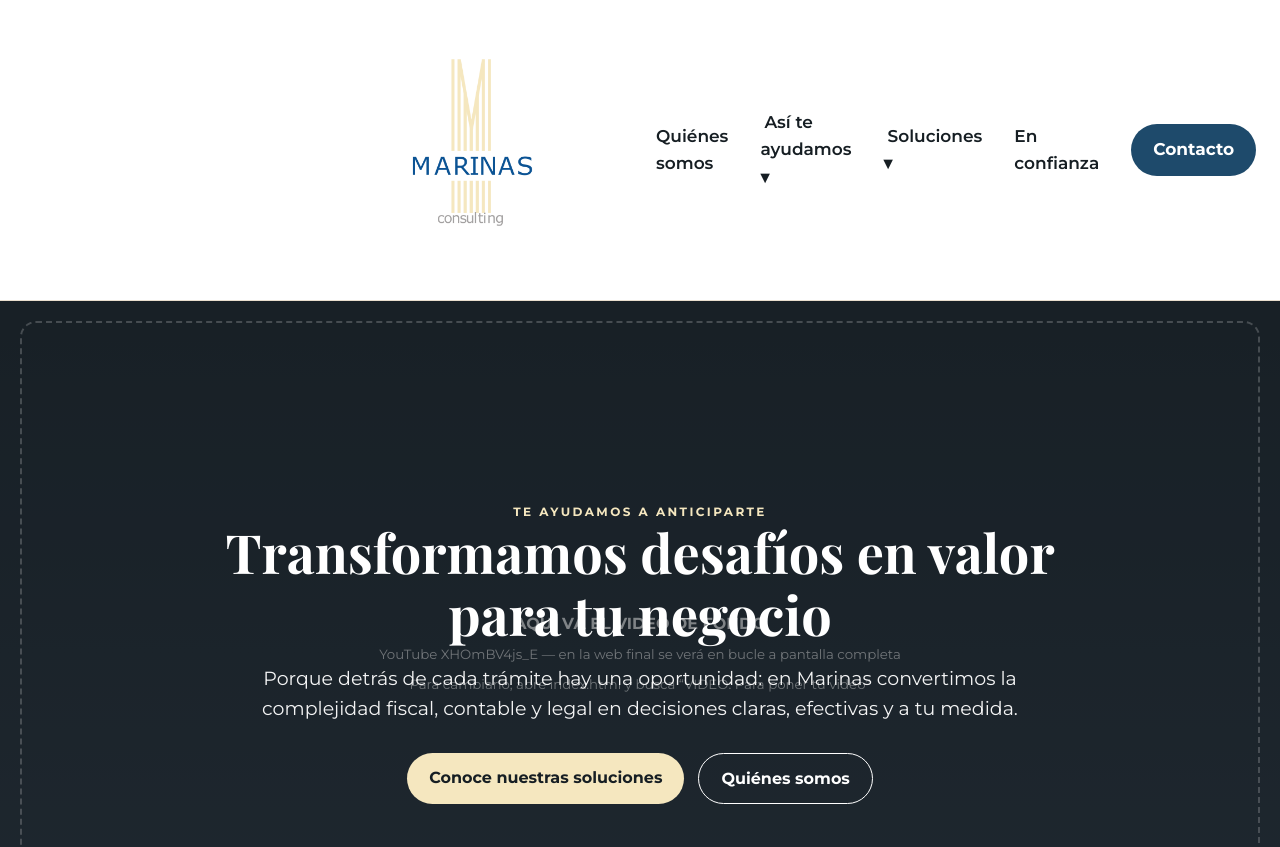
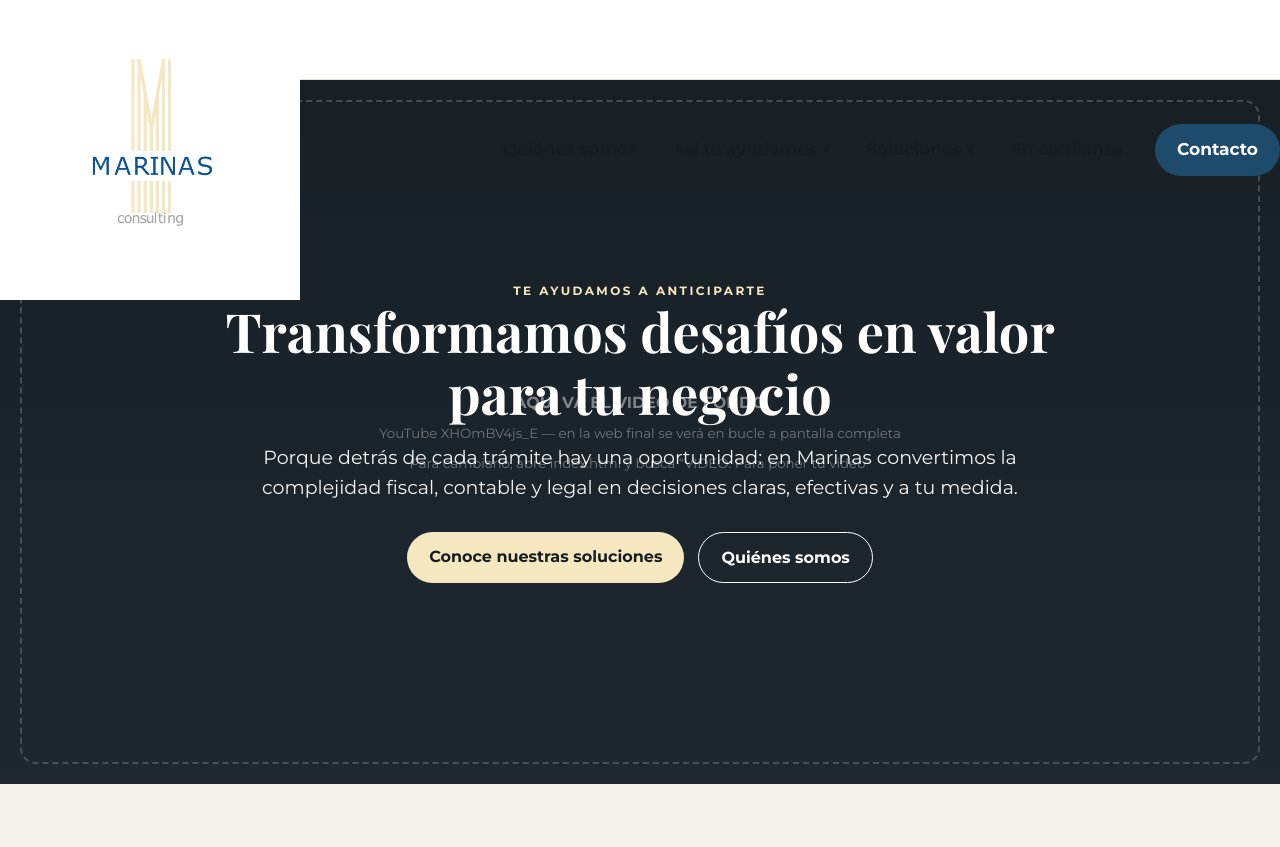
Before and after one commit to imarinas73/imarinas-web, a plain HTML site: page index.html in a window 1280 px wide. Shown: the top 847 px of the page. Drawn offline with nearby package versions, Linux system fonts and the light colour scheme.

Commit message:
Update index.html

```diff
--- a/index.html
+++ b/index.html
@@ -14,8 +14,8 @@ body{margin:0;font-family:Montserrat,system-ui,sans-serif;color:var(--texto);bac
 a{color:inherit;text-decoration:none}
 h1,h2,h3{font-family:"Playfair Display",serif;line-height:1.15;margin:0 0 12px}
 /* CABECERA - logo grande izquierda, menú derecha */
-header{position:sticky;top:0;z-index:50;background:#FFFFFF;color:#161E23;border-bottom:1px solid #E9DECD;overflow;visible}
-.header-inner{max-width:640px;margin:0 auto;display:flex;align-items:center;justify-content:space-between;gap:32px;padding:0px 0px}
+header{position:sticky;top:0;z-index:50;background:#FFFFFF;color:#161E23;border-bottom:1px solid #E9DECD;overflow;visible;height:80px;min-height:80px;max-height:80px}
+.header-inner{max-width:1280px;margin:0 auto;display:flex;align-items:center;justify-content:space-between;gap:32px;padding:0px 0px}
 .logo img{height:300px;width:auto;display:block;background;transparent}
 nav{display:flex;align-items:center;gap:28px;font-size:17px;font-weight:600}
 nav a{padding:8px 4px}
```
